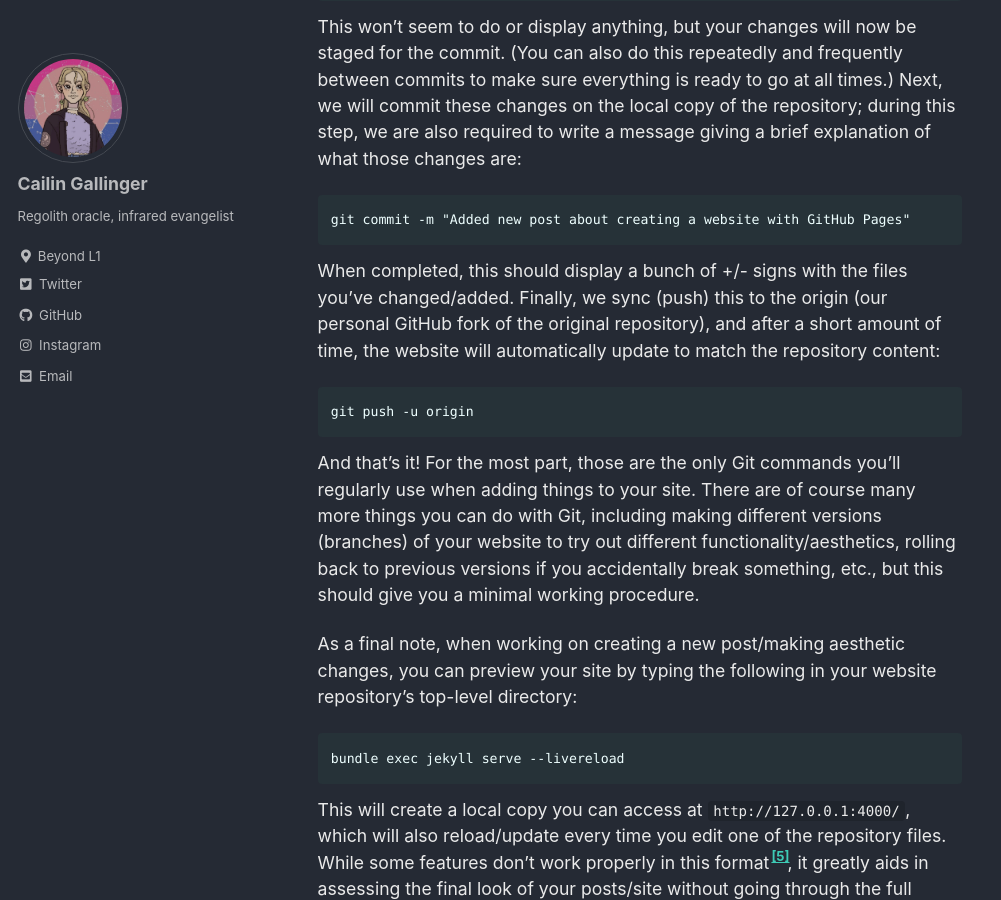
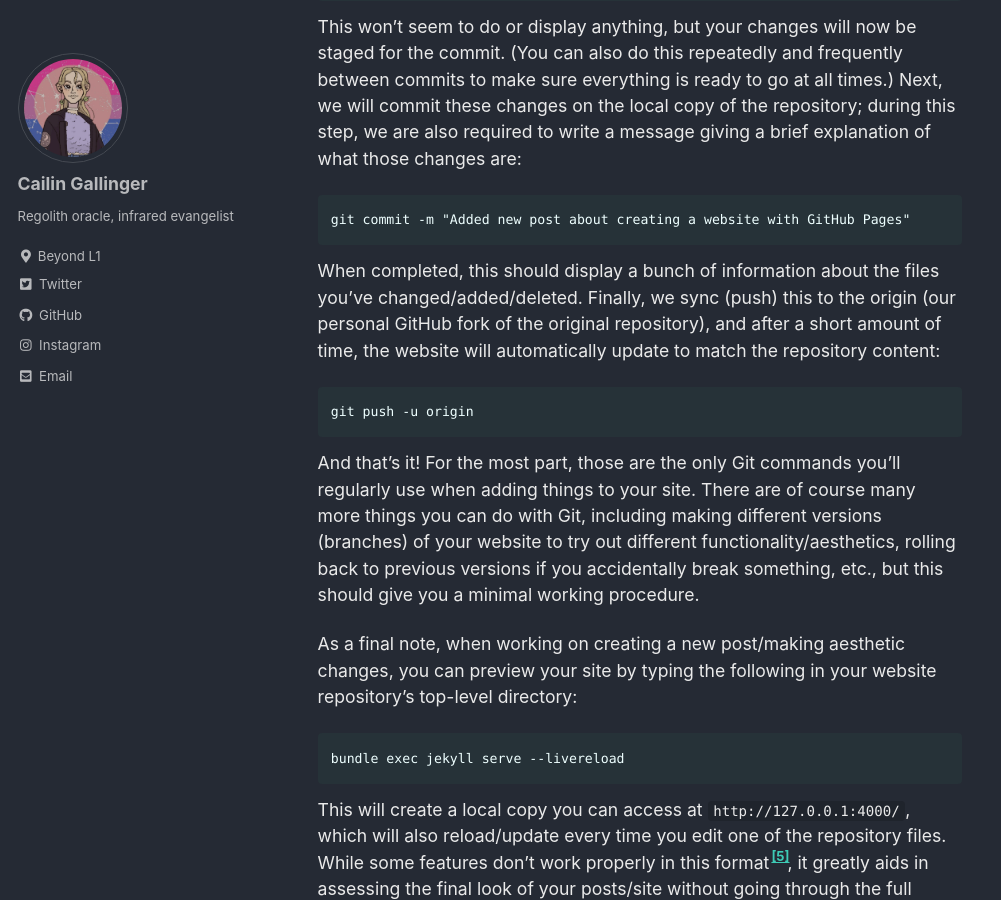
Before and after one commit to cgallinger/cgallinger.github.io, a Jekyll site: the page built from _posts/2021-07-14-creating-website-github-pages.md, in a window 1280 px wide and 900 px high, scrolled down 3038 px. Shown: the whole window, without its empty margins (0-1001 px from the left). Built offline with Jekyll 4.4.1, drawn with Linux system fonts in a browser that asks for light colours; cached includes are drawn as plain includes.

Commit message:
Edits to GitHub Pages blog post

````diff
--- a/_posts/2021-07-14-creating-website-github-pages.md
+++ b/_posts/2021-07-14-creating-website-github-pages.md
@@ -57,7 +57,7 @@
 git commit -m "Added new post about creating a website with GitHub Pages"
 ```
 
-When completed, this should display a bunch of \+/\- signs with the files you've changed/added. Finally, we sync (push) this to the origin (our personal GitHub fork of the original repository), and after a short amount of time, the website will automatically update to match the repository content:
+When completed, this should display a bunch of information about the files you've changed/added/deleted. Finally, we sync (push) this to the origin (our personal GitHub fork of the original repository), and after a short amount of time, the website will automatically update to match the repository content:
 
 ```
 git push -u origin
````
